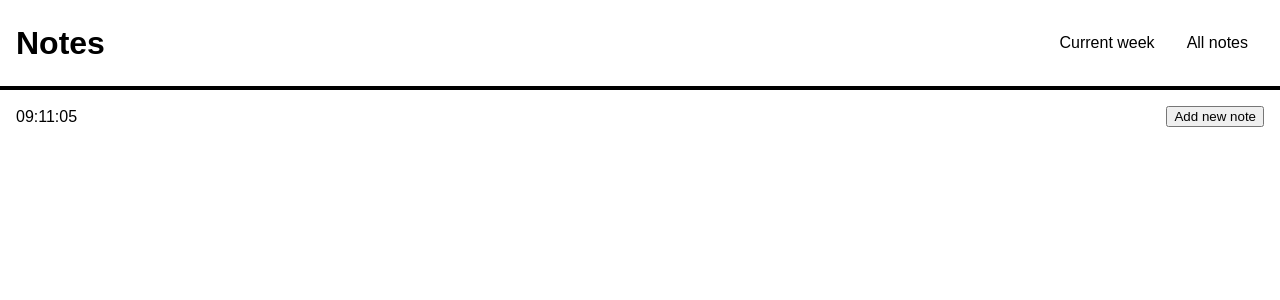
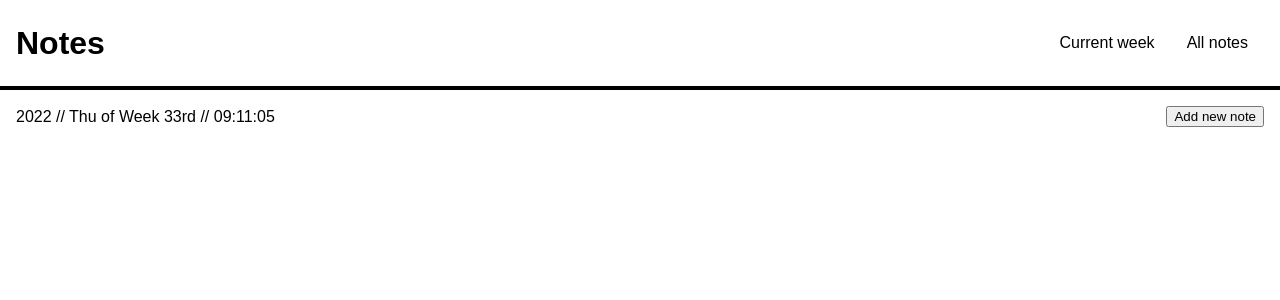
Before and after one commit to yannhn/notes, a React (Create React App) app: page / in a window 1280 px wide. Shown: the top 300 px of the page. Built offline with nearby package versions, Linux system fonts and the light colour scheme.

Commit message:
implement moment.js

```diff
--- a/src/components/UI/CurrentDate/CurrentDate.js
+++ b/src/components/UI/CurrentDate/CurrentDate.js
@@ -3,10 +3,14 @@ import moment from "moment";
 import "moment-timezone";
 
 export default function CurrentDate() {
-  const [date, setDate] = useState(moment().format("hh:mm:ss"));
+  const [date, setDate] = useState(
+    moment().format("YYYY [//] ddd [of Week] Wo [//] HH:mm:ss")
+  );
 
   useEffect(() => {
-    setInterval(() => setDate(moment().format("hh:mm:ss")), 1000);
+    setInterval(() => {
+      setDate(moment().format("YYYY [//] ddd [of Week] Wo [//] HH:mm:ss"));
+    }, 1000);
   }, []);
 
   return (
```
